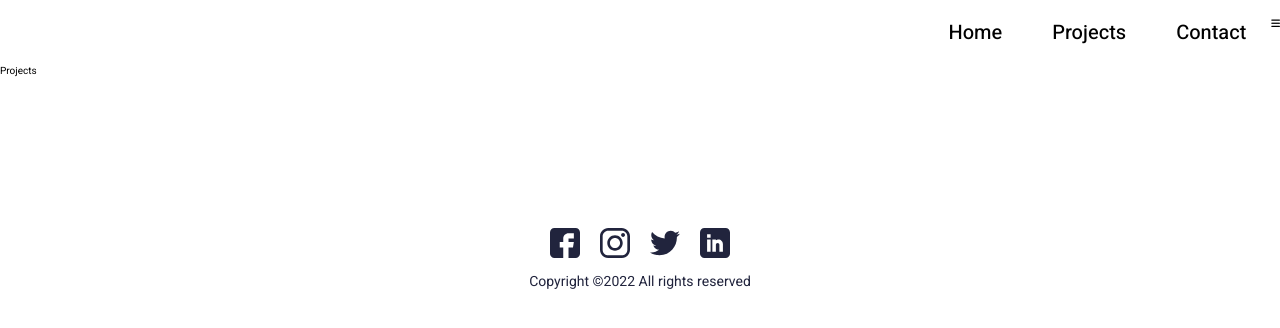
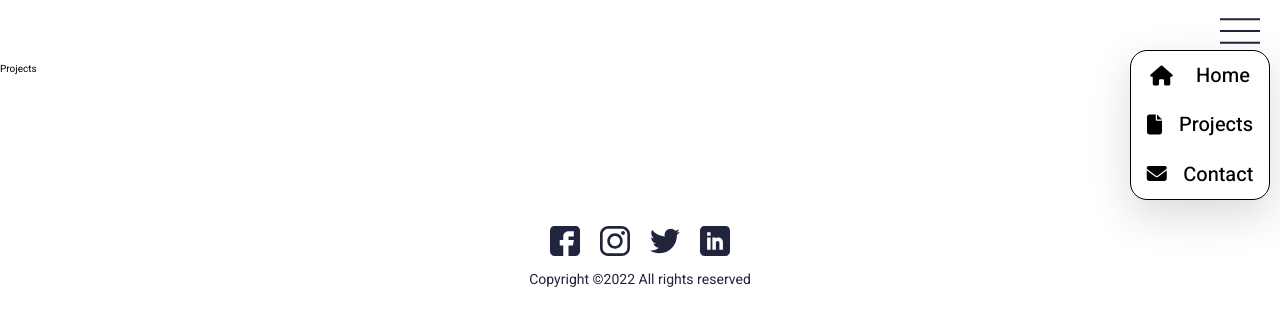
Before and after one commit to Carlos-Pretelin/Portfolio, a React app: page /Projects in a window 1280 px wide. Shown: the top 328 px of the page. Built offline with nearby package versions, Linux system fonts and the light colour scheme.

Commit message:
added the useInitialState hook, this will handle some of the main logic of the app

```diff
--- /dev/null
+++ b/src/components/HamMenu.jsx
@@ -0,0 +1,17 @@
+import React from 'react'
+import { Link } from 'react-router-dom';
+//styles
+import "../styles/HamMenu.scss"
+
+
+const HamMenu = () => {
+  return (
+    <div className='HamMenu'>
+        <Link className='Header_item' to={"/"}><i class="fa-solid fa-house"></i>Home</Link>
+        <Link className='Header_item' to={"/Projects"}><i class="fa-solid fa-file"></i>Projects</Link>
+        <Link className='Header_item' to={"/Contact"}><i class="fa-solid fa-envelope"></i>Contact</Link>
+    </div>
+  )
+}
+
+export default HamMenu
--- a/src/components/Projects.jsx
+++ b/src/components/Projects.jsx
@@ -1,8 +1,11 @@
 import React from 'react'
+import HamMenu from './HamMenu'
 
 const Projects = () => {
   return (
-    <div>Projects</div>
+    <div>Projects
+      <HamMenu/>
+    </div>
   )
 }
 
--- a/src/components/Works.jsx
+++ b/src/components/Works.jsx
@@ -13,7 +13,7 @@ const Works = () => {
             <span>Dashboard</span>
         </div>
 
-        <p className='Works_description'>Lorem ipsum dolor sit amet consectetur adipisicing elit. Suscipit ullam pariatur molestias molestiae obcaecati quaerat id </p>
+        <p className='Works_description'>Lorem ipsum dolor sit amet consectetur adipisicing elit. Suscipit ullam pariatur molestias molestiae obcaecati quaerat</p>
         <i className="fa-thin fa-horizontal-rule Works-line-icon" />
     </div>
 
--- a/src/containers/Footer.jsx
+++ b/src/containers/Footer.jsx
@@ -14,20 +14,28 @@ const Footer = () => {
           <div className='Footer_SocialMedia'>
 
               <div className='Footer_SocialMedia-item'>
-                <img src={face} alt="" />
+                <a href="https://www.facebook.com/carlos.pretelin.3/">
+                  <img src={face} alt="facebook icon" />
+                </a>
               </div>
 
               <div className='Footer_SocialMedia-item'>
-                <img src={insta} alt="" />
+                <a href="https://www.instagram.com/carlospretelin/">
+                  <img src={insta} alt="instagram icon" />
+                </a>
               </div>
 
 
               <div className='Footer_SocialMedia-item'>
-                <img src={twitt} alt="" />
+                <a href="https://twitter.com/">
+                  <img src={twitt} alt="twitter icon" />
+                </a>
               </div>
 
               <div className='Footer_SocialMedia-item'>
-                <img src={linkd} alt="" />
+                <a href="https://www.linkedin.com/in/carlos-pretelin/">
+                  <img src={linkd} alt="linkedin icon" />
+                </a>
               </div>
 
         </div>
--- a/src/containers/Header.jsx
+++ b/src/containers/Header.jsx
@@ -1,14 +1,21 @@
 import React from 'react'
 import { Link } from 'react-router-dom';
+//styles
 import "../styles/Header.scss"
+import menu from "../assets/Header/menu.svg"
+import useInitialState from '../hooks/useInitialState';
 
 const Header = () => {
+
+
+  const {hamMenu, handleMenu} = useInitialState();
+
   return (
     <header>
-      <Link className='Header_item' to={"/"}>Home</Link>
+      {/* <Link className='Header_item' to={"/"}>Home</Link>
       <Link className='Header_item' to={"/Projects"}>Projects</Link>
-      <Link className='Header_item' to={"/Contact"}>Contact</Link>
-      <i className="fa-solid fa-bars"></i>
+      <Link className='Header_item' to={"/Contact"}>Contact</Link> */}
+      <img onClick={handleMenu} className='Header_Menu' src={menu} alt="icono menu" />
     </header>
   )
 }
--- /dev/null
+++ b/src/hooks/useInitialState.js
@@ -0,0 +1,32 @@
+import React,{useState} from 'react'
+
+
+
+
+const initialState = [
+    {
+        name: "Proyecto 1",
+        description: "Este es el primer Proyecto"
+    }
+]
+
+
+const useInitialState = () => {
+
+    const [state, setState] = useState(initialState)
+
+    const [hamMenu, setHamMenu] = useState(false)
+
+    const handleMenu = () => {
+        setHamMenu(!hamMenu)
+        console.log(hamMenu)
+    }
+
+
+
+
+
+  return {state, hamMenu, handleMenu}
+}
+
+export default useInitialState
--- /dev/null
+++ b/src/styles/HamMenu.scss
@@ -0,0 +1,25 @@
+.HamMenu{
+    border: solid 1px black;
+    display: flex;
+    flex-direction: column;
+    width: 140px;
+    height: 150px;
+    position: absolute;
+    bottom: auto;
+    right: 10px;
+    top: 50px;
+    justify-content: space-around;
+    background-color: white;
+    box-shadow: 0px 15px 40px rgba(38, 38, 38, 0.17);
+    border-radius: 17px;
+}
+.HamMenu .Header_item {
+
+    display: flex;
+    align-items: center;
+    justify-content: space-around;
+ }
+.HamMenu .Header_item i{
+   margin-right: 15px;
+
+}
--- a/src/styles/Header.scss
+++ b/src/styles/Header.scss
@@ -12,5 +12,10 @@ header{
     font-weight: 500;
     font-size: 2rem;
     color: #000000;
-    margin: 0 25px;
+    margin: 0 15px;
 }
+
+.Header_Menu{
+    width: 40px;
+    margin-right: 20px;
+}
--- a/src/styles/Profile.scss
+++ b/src/styles/Profile.scss
@@ -11,6 +11,9 @@
     width: 170px;
     border-radius: 85px;
     margin-top: 45px;
+    box-shadow: -1px 9px 44px 0px rgba(0,0,0,0.46);
+    -webkit-box-shadow: -1px 9px 44px 0px rgba(0,0,0,0.46);
+    -moz-box-shadow: -1px 9px 44px 0px rgba(0,0,0,0.46);
 
 }
 
--- a/src/styles/Works.scss
+++ b/src/styles/Works.scss
@@ -7,6 +7,7 @@
 }
 .Works img{
     max-width: 290px;
+    min-height: 200px;
     border-radius: 10px;
 }
 
```
Also changed, not shown: src/assets/Header/menu.svg (added).
